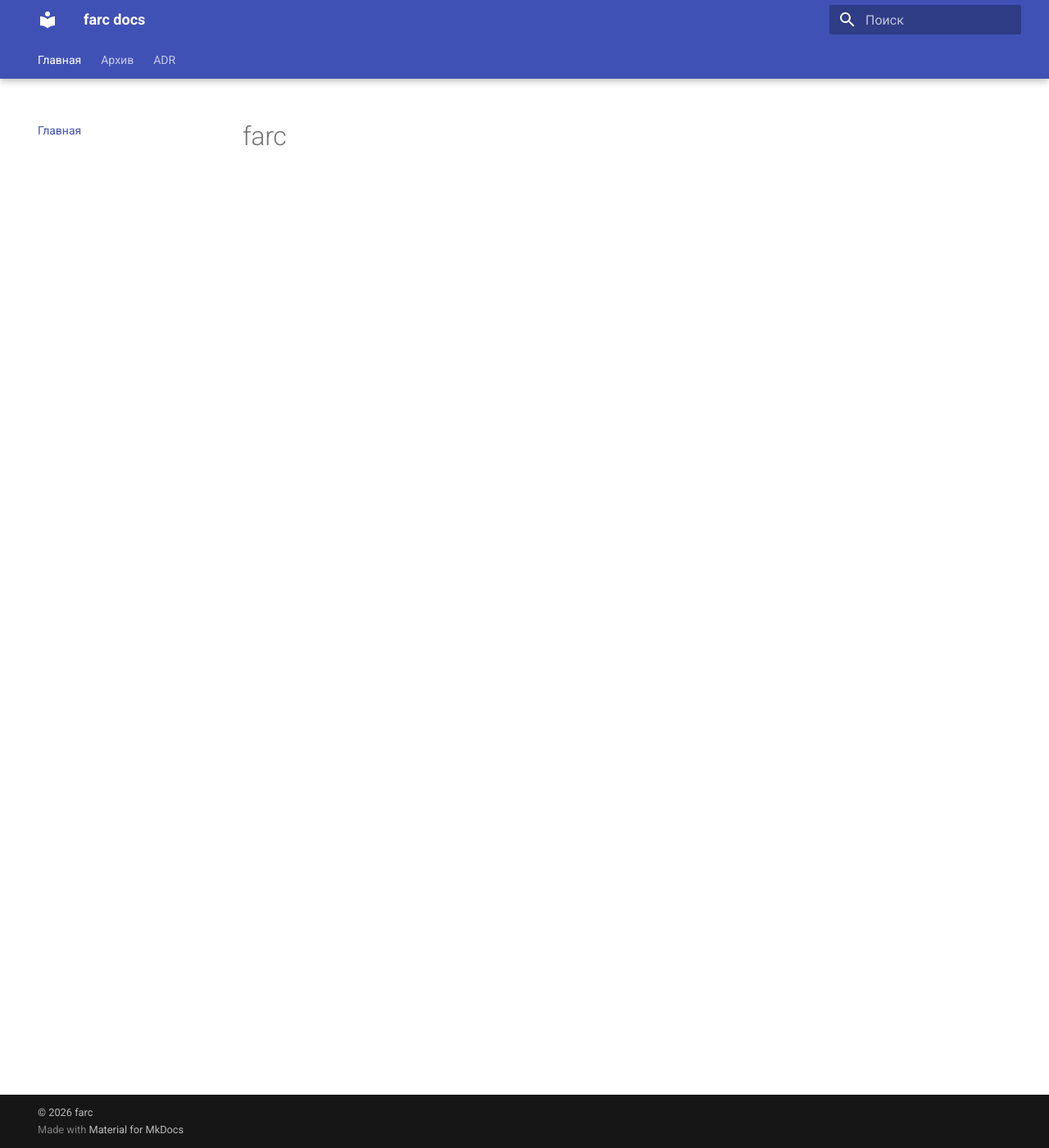
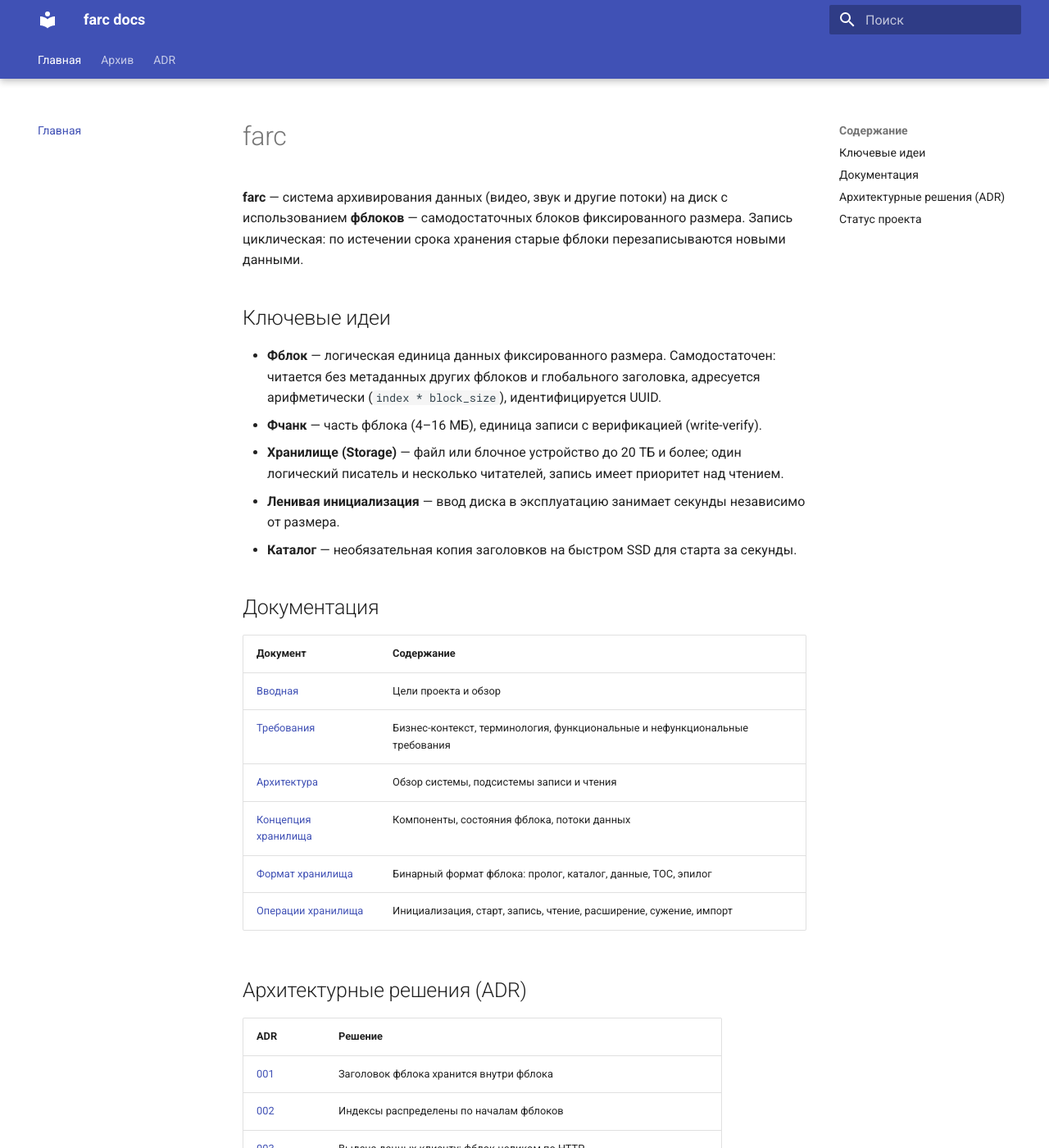
Before and after one commit to traycers/farc, an MkDocs documentation site: the page built from docs/docs/index.md, in a window 1280 px wide and 1400 px high. Shown: the whole window at 82% size. Built offline with MkDocs 1.6.1 and Material for MkDocs 9.7.7, drawn with Linux system fonts in a browser that asks for light colours; some of the changed text lies outside the part shown.

Commit message:
add index for docs

```diff
--- a/docs/docs/index.md
+++ b/docs/docs/index.md
@@ -1 +1,43 @@
 # farc
+
+**farc** — система архивирования данных (видео, звук и другие потоки) на диск с использованием **фблоков** — самодостаточных блоков фиксированного размера. Запись циклическая: по истечении срока хранения старые фблоки перезаписываются новыми данными.
+
+## Ключевые идеи
+
+- **Фблок** — логическая единица данных фиксированного размера. Самодостаточен: читается без метаданных других фблоков и глобального заголовка, адресуется арифметически (`index * block_size`), идентифицируется UUID.
+- **Фчанк** — часть фблока (4–16 МБ), единица записи с верификацией (write-verify).
+- **Хранилище (Storage)** — файл или блочное устройство до 20 ТБ и более; один логический писатель и несколько читателей, запись имеет приоритет над чтением.
+- **Ленивая инициализация** — ввод диска в эксплуатацию занимает секунды независимо от размера.
+- **Каталог** — необязательная копия заголовков на быстром SSD для старта за секунды.
+
+## Документация
+
+| Документ | Содержание |
+|----------|------------|
+| [Вводная](archive/index.md) | Цели проекта и обзор |
+| [Требования](archive/00-requirements.md) | Бизнес-контекст, терминология, функциональные и нефункциональные требования |
+| [Архитектура](archive/01-architecture.md) | Обзор системы, подсистемы записи и чтения |
+| [Концепция хранилища](archive/01-storage.md) | Компоненты, состояния фблока, потоки данных |
+| [Формат хранилища](archive/02-storage-format.md) | Бинарный формат фблока: пролог, каталог, данные, TOC, эпилог |
+| [Операции хранилища](archive/03-storage-operations.md) | Инициализация, старт, запись, чтение, расширение, сужение, импорт |
+
+## Архитектурные решения (ADR)
+
+| ADR | Решение |
+|-----|---------|
+| [001](archive/adr/001-header-location.md) | Заголовок фблока хранится внутри фблока |
+| [002](archive/adr/002-index-storage.md) | Индексы распределены по началам фблоков |
+| [003](archive/adr/003-data-delivery.md) | Выдача данных клиенту: фблок целиком по HTTP |
+| [004](archive/adr/004-read-strategy.md) | Чтение частей фблока в несколько этапов |
+| [005](archive/adr/005-write-priority.md) | Приоритет записи над чтением |
+| [006](archive/adr/006-lazy-init.md) | Ленивая инициализация хранилища |
+| [007](archive/adr/007-external-catalog.md) | Внешний каталог на SSD |
+| [008](archive/adr/008-write-sequence.md) | Монотонный write_sequence вместо времени |
+| [009](archive/adr/009-params-json.md) | Параметры пролога в строгом JSON |
+| [010](archive/adr/010-direct-io.md) | Два бэкенда дискового I/O: O_DIRECT (Linux) и стандартная библиотека |
+| [011](archive/adr/011-read-bandwidth.md) | Гарантированный прогресс чтения при непрерывной записи *(предложено)* |
+| [012](archive/adr/012-retention-clock.md) | Отсчёт срока хранения при скачках системных часов *(предложено)* |
+
+## Статус проекта
+
+Проект на этапе проектирования: спецификации формата и операций проработаны, реализация на Go начата. Модуль — `traycers/farc`, CLI — `cmd/arch`.
```
